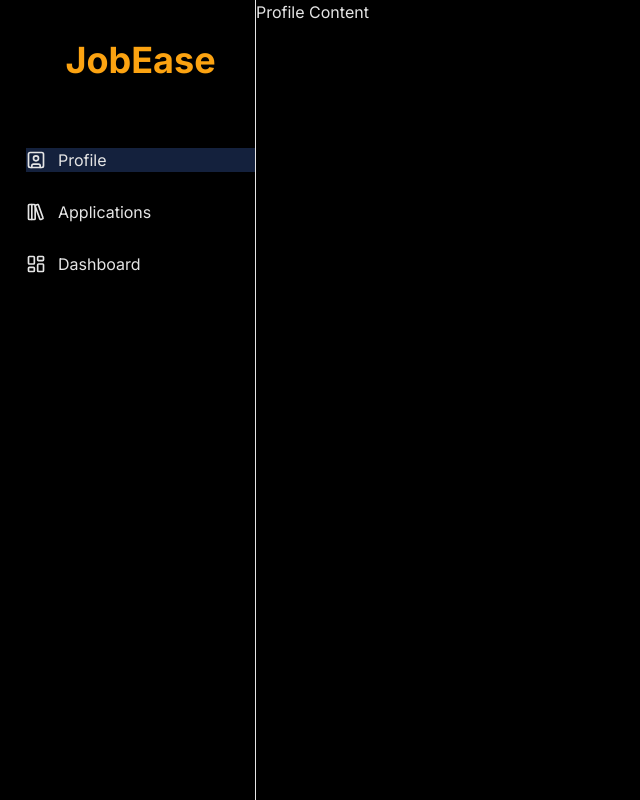
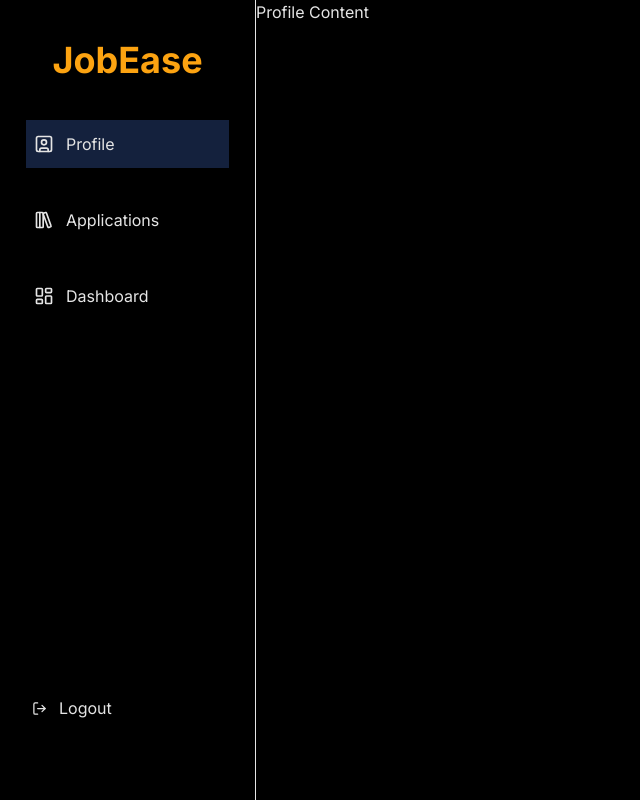
Before and after one commit to PrakrutiPareek/job-tracker-app, a React (Vite) app in the folder frontend/: page /profile in a window 1280 px wide. Shown: the whole page, without its empty margins (0-640 px from the left). Built offline with nearby package versions, Linux system fonts and the light colour scheme.

Commit message:
Sidebar updated, Logout button added

```diff
--- a/frontend/src/Components/Sidebar.jsx
+++ b/frontend/src/Components/Sidebar.jsx
@@ -1,5 +1,5 @@
 import {Link, NavLink} from "react-router-dom";
-import {SquareUser, LibraryBig, LayoutDashboard} from "lucide-react";
+import {SquareUser, LibraryBig, LayoutDashboard, LogOut} from "lucide-react";
 
 const Sidebar = () => {
   const navLinks = [
@@ -10,20 +10,20 @@ const Sidebar = () => {
 
   return (
     <aside
-      className="w-[256px] border-r h-screen"
+      className="w-[256px] border-r h-screen flex flex-col"
       aria-label="Secondary navigation"
     >
+      <Link
+        to="/"
+        aria-label="JobEase Home"
+        className="text-center mt-10 mb-10 text-(--yellow) text-4xl font-bold"
+      >
+        JobEase
+      </Link>
       <nav
-        className="flex flex-col ml-6.5 gap-7"
+        className="flex flex-col mx-6.5 gap-7"
         aria-label="Sidebar navigation"
       >
-        <Link
-          to="/"
-          aria-label="JobEase Home"
-          className="mt-10 mb-10 text-center text-(--yellow) text-4xl font-bold"
-        >
-          JobEase
-        </Link>
         {navLinks.map((link) => {
           const Icon = link.icon;
           return (
@@ -33,7 +33,7 @@ const Sidebar = () => {
               end={link.end}
               aria-current={({isActive}) => (isActive ? "page" : undefined)}
               className={({isActive}) =>
-                `flex items-center gap-3 ${isActive ? "user-link" : null}`
+                `flex items-center gap-3 py-3 px-2 ${isActive ? "user-link" : null}`
               }
             >
               <Icon size={20} />
@@ -42,6 +42,12 @@ const Sidebar = () => {
           );
         })}
       </nav>
+      <Link to="/" aria-label="Logout button" className="mt-auto mb-20 ml-8">
+        <button className="flex items-center gap-3">
+          <LogOut size={15} />
+          Logout
+        </button>
+      </Link>
     </aside>
   );
 };
```
